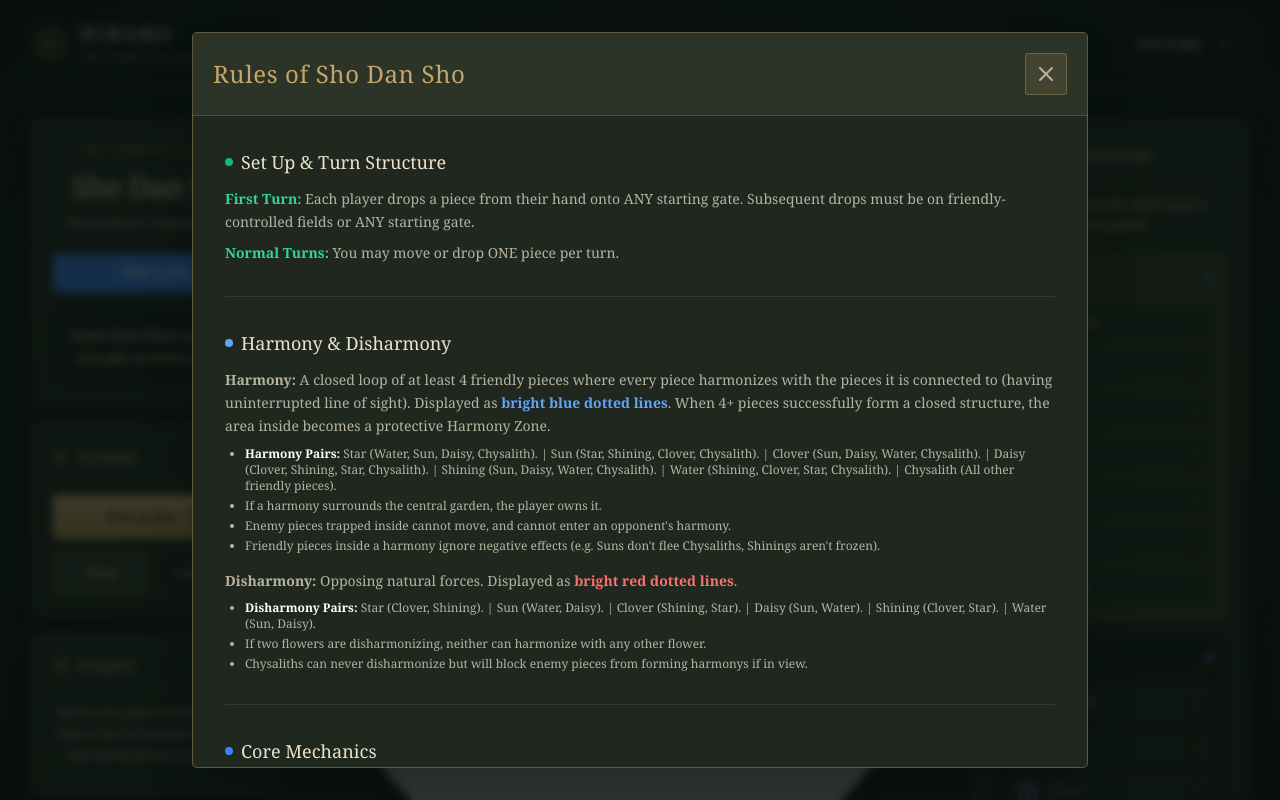
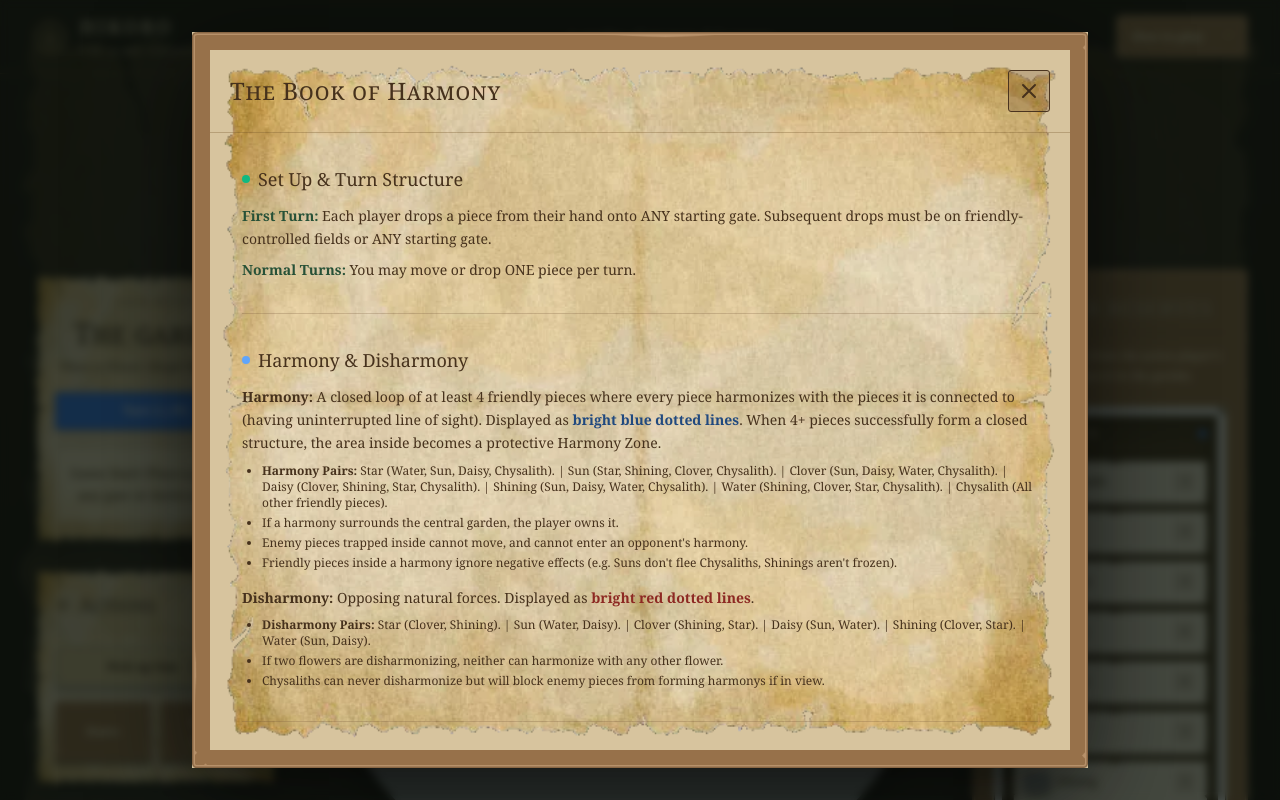
Before and after one commit to jhoms123/hikoro-chess, a website: page HikoroChess/public/shodansho.html in a window 1280 px wide. Both pictures are taken after a click on the button "Rules". Shown: the top 800 px of the page. Drawn offline with nearby package versions, Linux system fonts and the light colour scheme; grey boxes are pictures that could not be loaded.

Commit message:
Transform Sho Dan Sho with CC0 medieval interface artwork

```diff
--- /dev/null
+++ b/HikoroChess/public/shodansho-medieval.css
@@ -0,0 +1,74 @@
+/* Local, public-domain artwork. Sources and licenses: assets/medieval/CREDITS.md */
+.sds-page { --paper:#f1e2bd; --muted:#c5b394; --brass:#d1b16b; background-color:#211710; background-image:linear-gradient(#21170fd9,#17100cea),url('assets/medieval/aged-parchment.webp'); background-size:cover,640px 480px; background-attachment:fixed; }
+.sds-page::before { background:radial-gradient(ellipse at 50% 38%,transparent 20%,#09060380 100%); }
+.site-header { height:74px; border-bottom:1px solid #b58b4440; }
+.site-brand { font-family:Georgia,serif; }
+.header-caption { color:#c9b48b; }
+.garden-masthead { position:relative; max-width:900px; margin:22px auto 0; padding:12px 110px 8px; text-align:center; }
+.garden-masthead .edition-label { color:#c5a46b; letter-spacing:4px; font-size:9px; margin:0 0 7px; }
+.sds-page .garden-masthead h1 { font-size:52px; line-height:1.15; font-variant:small-caps; color:#f4e7c8; letter-spacing:2px; margin:0; text-shadow:0 3px 8px #0008; }
+.masthead-subtitle { font:italic 14px/1.5 Georgia,serif; color:#c9b48b; margin:8px 0 0; }
+.masthead-ornament { position:absolute; width:110px; height:24px; left:20px; top:55px; background:url('assets/medieval/ornament-divider.png') center/100% 100% no-repeat; filter:sepia(1) saturate(1.3) brightness(.85); }
+.ornament-right { left:auto; right:20px; transform:scaleX(-1); }
+.game-layout { padding-top:24px; gap:28px; }
+/* Parchment sheets form the match journal and the rule book. */
+.sds-page .game-sidebar > .bg-game-panel { background:transparent url('assets/medieval/aged-parchment.webp') center/100% 100% no-repeat; border:none; border-radius:0; padding:25px 23px; color:#392817; box-shadow:none; filter:drop-shadow(0 6px 8px #0005); }
+.sds-page .game-sidebar .edition-label { color:#755832; font-size:9px; letter-spacing:2px; margin:2px 0 6px; }
+.sds-page .status-heading { font:normal 29px/1.2 Georgia,serif; color:#3c2919; margin:0 0 6px; }
+.sds-page .status-heading + p { font:italic 12px/1.6 Georgia,serif; color:#715737; margin-bottom:16px; }
+.sds-page .game-sidebar h3 { color:#48301b; border-color:#80623e55; font-variant:small-caps; font-size:20px; }
+.sds-page .game-sidebar h3 svg { color:#765b33; }
+.sds-page .game-sidebar [class*="text-slate-"],.sds-page #piece-info-content { color:#55422d; }
+#game-message { background:#f8edcf88; border:1px solid #96764a55; color:#49351f; box-shadow:inset 0 1px 5px #68471820; font-size:13px; }
+#turn-indicator { border:1px solid #59442580; box-shadow:0 2px 4px #51372230; }
+.sds-page #piece-info-content h4 { color:#3b291b; }
+/* Nine-slice textures retain the painted bevels at every button size. */
+.sds-page .game-sidebar button,.sds-page .header-rules,#cancel-selection-btn { background:none; border:10px solid transparent; border-image:url('assets/medieval/wood-button.png') 12 16 16 16 fill / 10px 14px / 0 stretch; color:#fff0cb; border-radius:0; box-shadow:0 3px 5px #0004; min-height:44px; padding:3px 6px; font:600 12px/1.5 Georgia,serif; text-shadow:0 1px #49331d; }
+.sds-page .game-sidebar #pickup-btn { background:none; border:10px solid transparent; border-image:url('assets/medieval/ivory-button.png') 12 16 16 16 fill / 10px 14px / 0 stretch; color:#442e1b; text-shadow:none; }
+.sds-page .game-sidebar #main-menu-btn { background:none; color:#fff0cb; }
+.sds-page button:active:not(:disabled) { transform:translateY(2px); }
+.sds-page .game-sidebar button:active:not(:disabled),.header-rules:active,#cancel-selection-btn:active { border-image-source:url('assets/medieval/wood-button-pressed.png'); }
+.sds-page .game-sidebar #pickup-btn:active:not(:disabled) { border-image-source:url('assets/medieval/ivory-button-pressed.png'); }
+.sds-page button:hover:not(:disabled) { filter:brightness(1.12); }
+.sds-page .controls-guide { color:#c3ad88; padding:0 12px; }
+.sds-page .controls-guide strong { color:#d4b97c; }
+.sds-page .controls-guide [class*="text-slate-"] { color:#c3ad88; }
+/* Carved wooden inventory with decorative, silver-edged inset trays. */
+.sds-page .inventory-sidebar > .bg-game-panel { border:20px solid transparent; border-image:url('assets/medieval/wood-panel.png') 24 fill / 20px / 0 stretch; background:none; border-radius:0; padding:3px 1px 5px; box-shadow:0 10px 24px #0006; }
+.inventory-sidebar h2 { justify-content:center; text-align:center; font-variant:small-caps; font-size:25px; color:#fff0ce; border-color:#432c1c66; text-shadow:0 1px 2px #36211280; }
+.inventory-sidebar h2 svg { display:none; }
+.reserve-intro { color:#fff0d0; text-align:center; font:italic 12px/1.65 Georgia,serif; }
+.sds-page .reserve-card { border:14px solid transparent; border-image:url('assets/medieval/ornate-frame.png') 16 / 14px / 0 stretch; border-radius:0; background:#35281c; padding:4px 6px 10px; box-shadow:inset 0 0 18px #0004; }
+.sds-page .reserve-card[data-active="true"] { border-image-source:url('assets/medieval/ornate-frame.png'); background:#4c3821; box-shadow:inset 0 0 22px #0004,0 0 0 1px #e5c58099; }
+.reserve-card > div:first-child { background:url('assets/medieval/player-seal.png') left center/17px 17px no-repeat; padding-left:24px; border-bottom:1px solid #dfc99844; color:#fff0ce; }
+.sds-page .reserve-card > div:first-child span { color:#fff0ce; }
+.sds-page .reserve-flower { background:none; border:8px solid transparent; border-image:url('assets/medieval/inset-panel.png') 12 fill / 8px / 0 stretch; min-height:42px; padding:2px 4px; color:#42311d; text-shadow:none; }
+.sds-page .reserve-flower [class*="text-slate-"] { color:#49371f; }
+.sds-page .reserve-flower > span:last-child { background:#6d503422; border-color:#785b3f50; color:#3c2b1b; }
+.sds-page .hand-item-active { background:none!important; border-color:transparent!important; outline:2px solid #f9d76e; outline-offset:1px; }
+.sds-page .reserve-flower:disabled { opacity:.8; }
+.sds-page .site-footer { border-color:#c49c5644; }
+.asset-credits { color:#c5b394; font:10px Georgia,serif; letter-spacing:0; text-decoration:underline; }
+/* Rules become a parchment codex instead of a glass overlay. */
+.sds-page #rules-content { background:#d7c49e url('assets/medieval/aged-parchment.webp') center/100% 100%; border:18px solid transparent; border-image:url('assets/medieval/wood-panel.png') 24 / 18px / 0 stretch; border-radius:0; color:#46311c; box-shadow:0 24px 90px #000a; }
+#rules-content > div:first-child { background:transparent; border-color:#76572c55; }
+#rules-content #rules-title { color:#46311c; font-variant:small-caps; }
+.sds-page #rules-content [class*="text-slate-"],#rules-content h3,#rules-content h4,#rules-content .text-white { color:#46311c; }
+#rules-content .text-emerald-400 { color:#275137; }
+#rules-content .text-blue-400,#rules-content .text-blue-500 { color:#20497f; }
+#rules-content .text-red-400 { color:#8d2923; }
+#rules-content .text-amber-400 { color:#70440b; }
+#rules-content .bg-slate-800 { background:#785b3f44; }
+#close-rules { background:#6b4d30; border-color:#4a341f; color:#ffedc9; }
+@media(min-width:1450px) { .game-layout { gap:36px; } }
+@media(max-width:1150px) { .sds-page #hands-container { grid-template-columns:repeat(2,minmax(0,1fr)); } .sds-page .reserve-card > div:nth-child(2) { grid-template-columns:repeat(2,minmax(0,1fr)); } .game-layout { gap:22px; } }
+@media(max-width:700px) { .site-header { height:68px; } .garden-masthead { margin:15px auto 0; padding:6px 45px; } .sds-page .garden-masthead h1 { font-size:38px; letter-spacing:1px; } .masthead-subtitle { font-size:12px; } .masthead-ornament { width:35px; height:14px; left:9px; top:46px; } .ornament-right { left:auto; right:9px; } .garden-masthead .edition-label { font-size:8px; letter-spacing:2px; } .game-layout { padding-top:18px; gap:18px; } .sds-page .game-sidebar > .bg-game-panel { padding:23px 20px; } .sds-page .game-sidebar { grid-template-columns:1fr; } .sds-page .game-sidebar > div:first-child { grid-column:auto; } .sds-page #hands-container { grid-template-columns:1fr; } .sds-page .reserve-card > div:nth-child(2) { grid-template-columns:repeat(2,minmax(0,1fr)); } .asset-credits { margin-left:auto; } }
+/* Keep the play surface aligned with the journal and avoid texture seams. */
+.sds-page { background-size:cover,cover; background-repeat:no-repeat; }
+.sds-page #board-wrapper { align-self:start; }
+.sds-page .controls-guide li,.sds-page .controls-guide li span { color:#dbc6a4; }
+.sds-page .reserve-card { border-image-width:9px; }
+.sds-page .status-heading { font-variant:small-caps; text-align:center; }
+@media(max-width:700px) { .sds-page .game-sidebar { gap:12px; } }
+.sds-page { background-attachment:scroll; background-size:100% 100%,100% 100%; }
+.sds-page::before { display:none; }
--- a/HikoroChess/public/shodansho.html
+++ b/HikoroChess/public/shodansho.html
@@ -4,9 +4,9 @@
     <meta charset="UTF-8">
     <meta name="viewport" content="width=device-width, initial-scale=1.0">
     <title>Sho Dan Sho - Online</title>
-    <script src="https://cdn.tailwindcss.com"></script>
+    <link rel="stylesheet" href="shodansho-utilities.css">
     <style>
-        @import url('https://fonts.googleapis.com/css2?family=Inter:wght@400;500;600;700&display=swap');
+
 
         body {
             font-family: 'Inter', sans-serif;
@@ -97,6 +97,7 @@
         }
     </style>
     <link rel="stylesheet" href="shodansho-ui.css">
+    <link rel="stylesheet" href="shodansho-medieval.css">
 </head>
 <body class="sds-page text-slate-100">
     <header class="site-header">
@@ -104,13 +105,20 @@
         <span class="header-caption">A garden of strategy &amp; harmony</span>
         <button class="header-rules" onclick="toggleRulesModal()" aria-haspopup="dialog">How to play <span aria-hidden="true">↗</span></button>
     </header>
+    <section class="garden-masthead" aria-label="Game introduction">
+        <div class="masthead-ornament" aria-hidden="true"></div>
+        <p class="edition-label">THE HIKORO COLLECTION</p>
+        <h1>Sho Dan Sho</h1>
+        <p class="masthead-subtitle">The art of harmony, written in flowers.</p>
+        <div class="masthead-ornament ornament-right" aria-hidden="true"></div>
+    </section>
     <main class="game-layout" aria-label="Sho Dan Sho game">
 
     <aside aria-label="Game status and actions" class="game-sidebar flex flex-col gap-4 w-72 shrink-0 z-10 h-full overflow-y-auto pr-2 pb-4">
 
         <div class="bg-game-panel backdrop-blur-md rounded-2xl border border-white/10 shadow-lg p-5 flex flex-col items-center">
-            <div class="edition-label">THE HARMONY GARDEN</div>
-            <h1 class="text-3xl font-bold text-transparent bg-clip-text bg-gradient-to-r from-amber-200 to-amber-500 uppercase tracking-widest mb-1 drop-shadow-sm">Sho Dan Sho</h1>
+            <div class="edition-label">YOUR MATCH</div>
+            <h2 class="status-heading">The garden</h2>
             <p class="text-xs text-slate-400 mb-5 font-medium tracking-wide">Place a flower. Shape the garden.</p>
 
             <div id="turn-indicator" class="w-full py-2 px-4 rounded-xl font-bold text-center text-lg shadow-inner border border-white/10 mb-4 transition-colors duration-300">
@@ -179,13 +187,13 @@
         </div>
     </aside>
     </main>
-    <footer class="site-footer"><span>SHO DAN SHO</span><span>Movement · Balance · Harmony</span><button id="cancel-selection-btn" onclick="cancelSelection()">Clear selection <kbd>Esc</kbd></button></footer>
+    <footer class="site-footer"><span>SHO DAN SHO</span><span>Movement · Balance · Harmony</span><a class="asset-credits" href="assets/medieval/CREDITS.md" target="_blank" rel="noopener">Art credits</a><button id="cancel-selection-btn" onclick="cancelSelection()">Clear selection <kbd>Esc</kbd></button></footer>
 
     <div id="rules-modal" role="dialog" aria-modal="true" aria-labelledby="rules-title" aria-hidden="true" class="fixed inset-0 z-50 flex items-center justify-center bg-black/60 backdrop-blur-sm hidden-modal p-4 sm:p-8">
         <div id="rules-content" class="bg-slate-900 border border-slate-700 shadow-2xl rounded-2xl w-full max-w-4xl max-h-full flex flex-col overflow-hidden">
 
             <div class="flex justify-between items-center p-5 border-b border-slate-800 bg-slate-800/50">
-                <h2 id="rules-title" class="text-2xl font-bold text-amber-400 tracking-wide">Rules of Sho Dan Sho</h2>
+                <h2 id="rules-title" class="text-2xl font-bold text-amber-400 tracking-wide">The Book of Harmony</h2>
                 <button id="close-rules" aria-label="Close rules" onclick="toggleRulesModal()" class="text-slate-400 hover:text-white transition-colors bg-slate-800 hover:bg-slate-700 rounded-lg p-2">
                     <svg class="w-6 h-6" fill="none" stroke="currentColor" viewBox="0 0 24 24"><path stroke-linecap="round" stroke-linejoin="round" stroke-width="2" d="M6 18L18 6M6 6l12 12"></path></svg>
                 </button>
```
Also changed, not shown: HikoroChess/public/assets/medieval/CREDITS.md (added, +11 -0 lines), HikoroChess/public/assets/medieval/KENNEY-FANTASY-LICENSE.txt (added, +30 -0 lines), HikoroChess/public/assets/medieval/KENNEY-RPG-LICENSE.txt (added, +14 -0 lines), HikoroChess/public/assets/medieval/aged-parchment.webp (added), HikoroChess/public/assets/medieval/inset-panel.png (added), HikoroChess/public/assets/medieval/ivory-button-pressed.png (added), HikoroChess/public/assets/medieval/ivory-button.png (added), HikoroChess/public/assets/medieval/ornament-divider.png (added), HikoroChess/public/assets/medieval/ornate-frame.png (added), HikoroChess/public/assets/medieval/player-seal.png (added), HikoroChess/public/assets/medieval/wood-button-pressed.png (added), HikoroChess/public/assets/medieval/wood-button.png (added), HikoroChess/public/assets/medieval/wood-panel.png (added), HikoroChess/public/shodansho-utilities.css (added), 2 more files.
